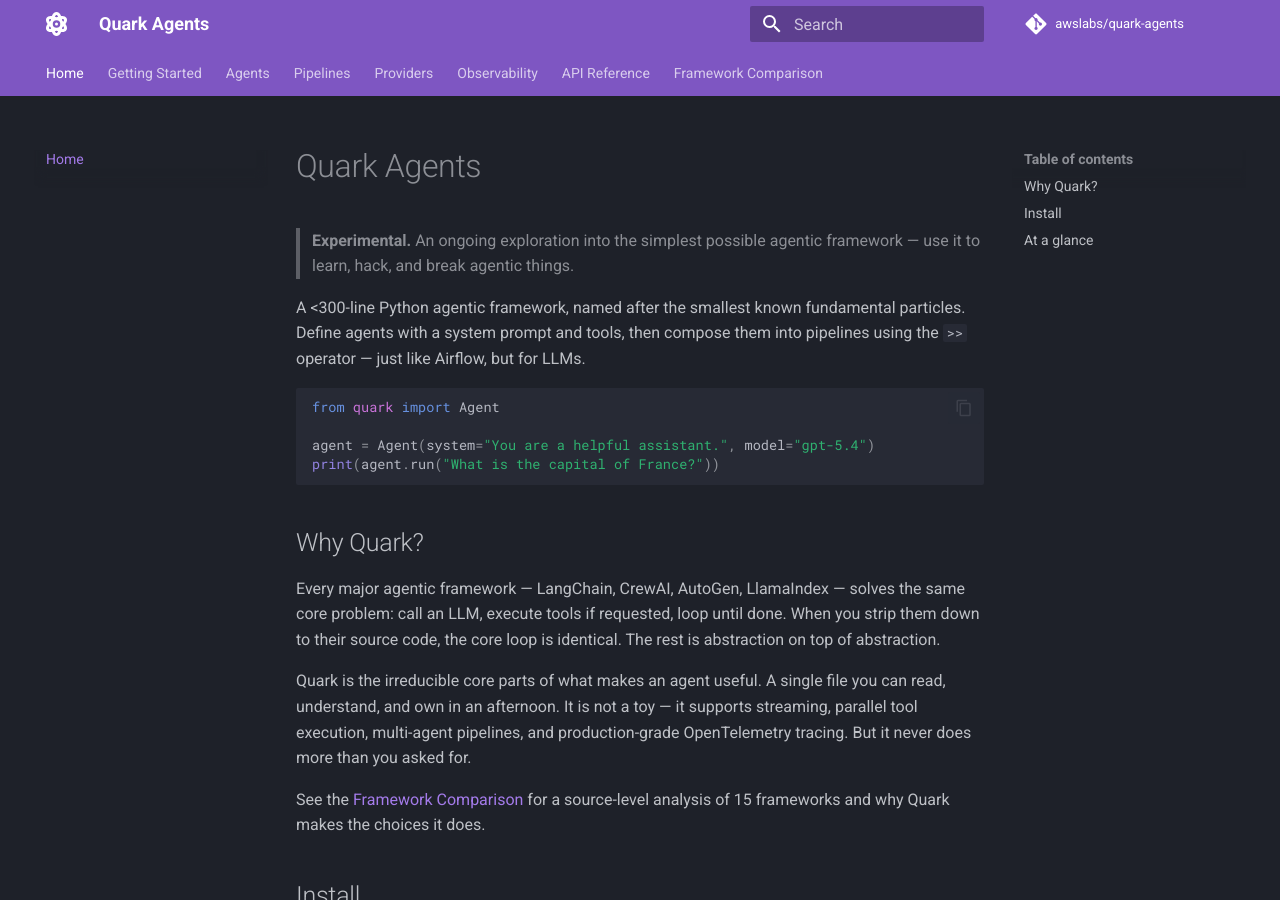
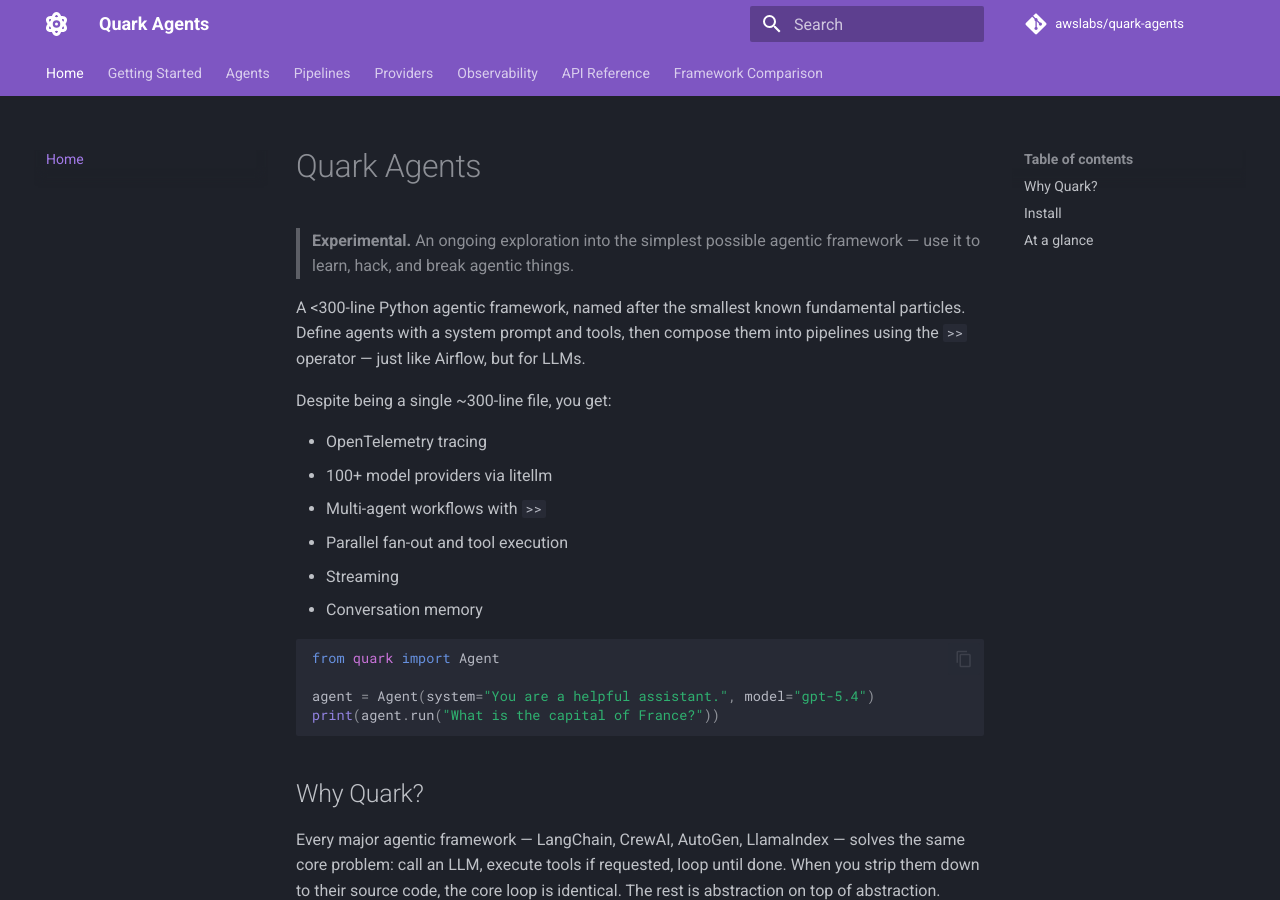
Before and after one commit to awslabs/quark-agents, an MkDocs documentation site: the page built from docs/index.md, in a window 1280 px wide and 900 px high. Built offline with MkDocs 1.6.1 and Material for MkDocs 9.7.7, drawn with Linux system fonts in a browser that asks for light colours; comment, search, counter and statistics services are not loaded.

Commit message:
Add out-of-the-box features list to docs index

````diff
--- a/docs/index.md
+++ b/docs/index.md
@@ -3,6 +3,15 @@
 > **Experimental.** An ongoing exploration into the simplest possible agentic framework — use it to learn, hack, and break agentic things.
 
 A <300-line Python agentic framework, named after the smallest known fundamental particles. Define agents with a system prompt and tools, then compose them into pipelines using the `>>` operator — just like Airflow, but for LLMs.
+
+Despite being a single ~300-line file, you get:
+
+- OpenTelemetry tracing
+- 100+ model providers via litellm
+- Multi-agent workflows with `>>`
+- Parallel fan-out and tool execution
+- Streaming
+- Conversation memory
 
 ```python
 from quark import Agent
````
